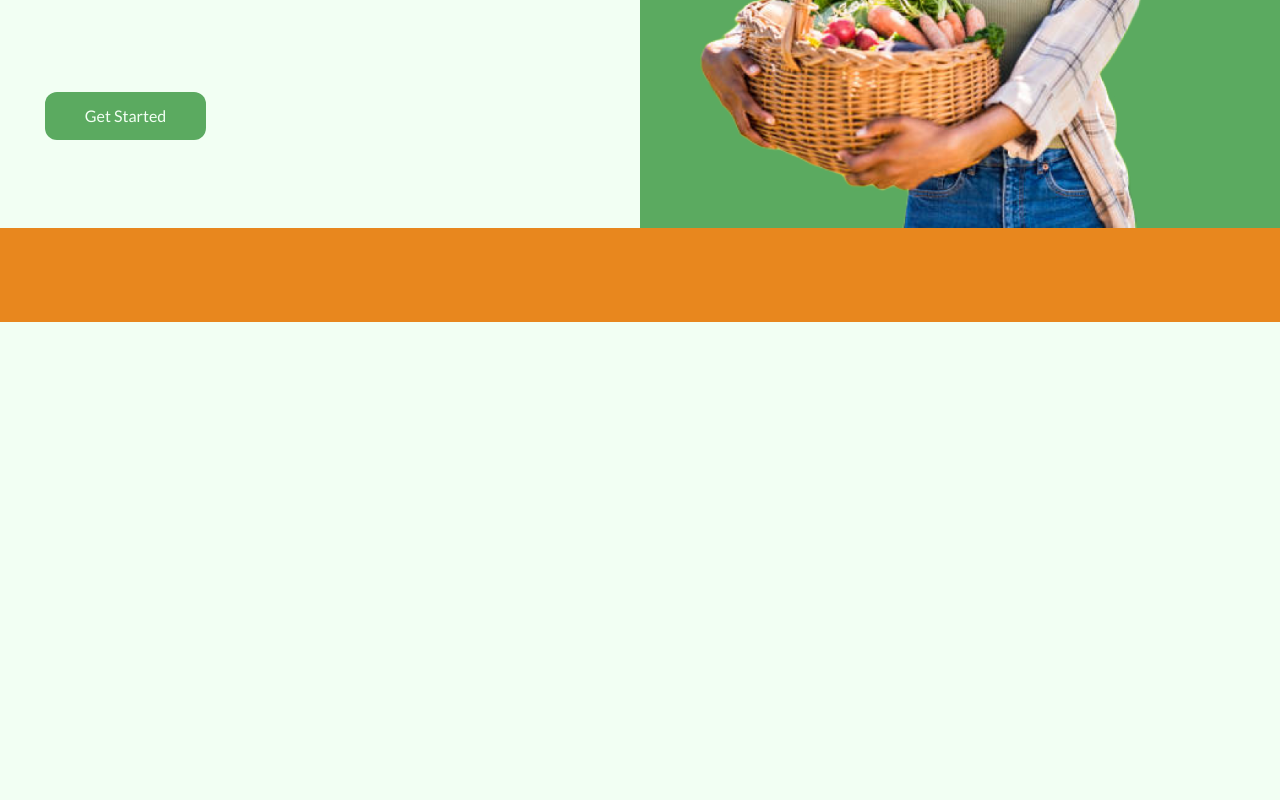
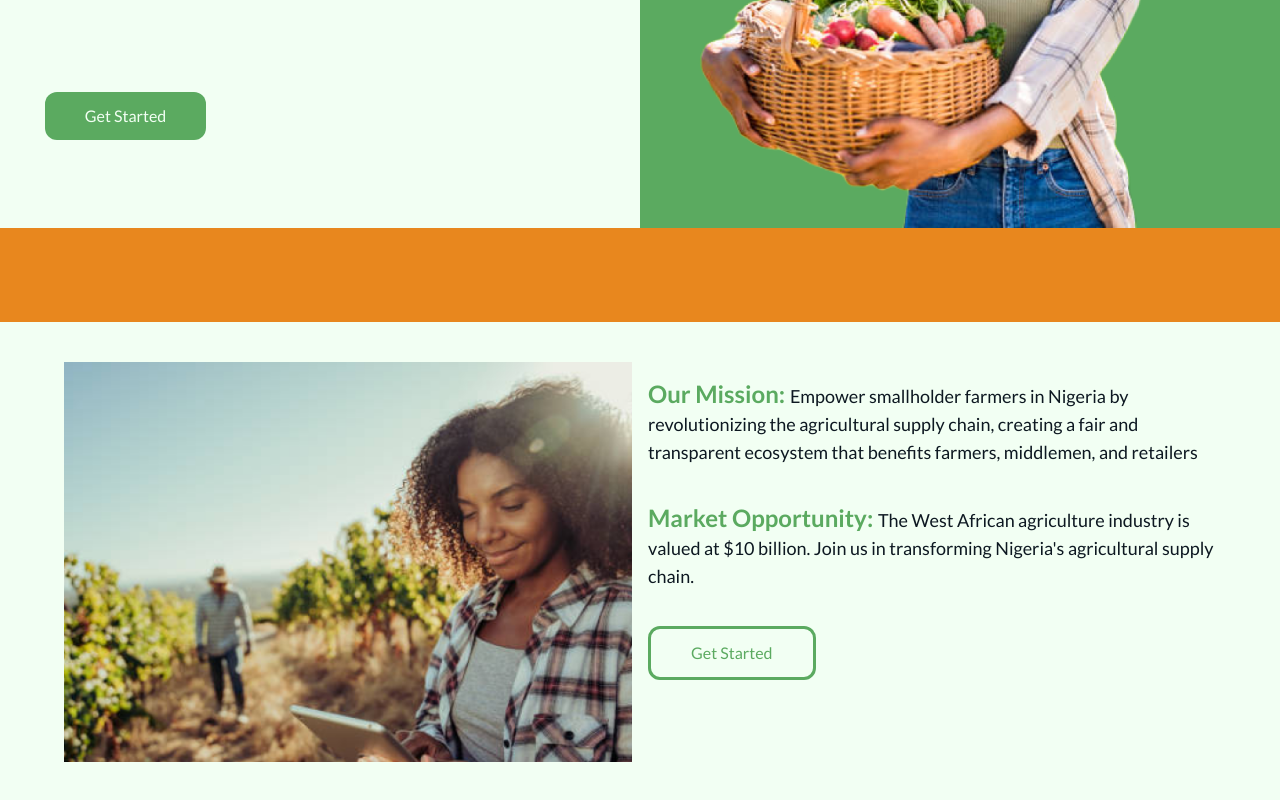
Before and after one commit to OneFarmTech/FE, a React (Vite) app: page / in a window 1280 px wide. Shown: the part 386-1186 px from the top of the page. Before the commit the page ends 800 px from the top, so only its background shows below. Built offline with nearby package versions, Linux system fonts and the light colour scheme.

Commit message:
Add cardone component

```diff
--- /dev/null
+++ b/src/components/CardOne.jsx
@@ -0,0 +1,12 @@
+const CardOne = (props) => {
+
+  const { heading, details } = props;
+
+  return (
+    <article>
+      <p className="inline-block text-lg"><span className="text-green-30 text-2xl font-bold">{heading} </span> {details}</p>
+    </article>
+  );
+};
+
+export default CardOne;
--- /dev/null
+++ b/src/components/HomeDetails.jsx
@@ -0,0 +1,19 @@
+import Button from "./Button";
+import CardOne from "./CardOne";
+
+const HomeDetails = () => (
+  <>
+    <section className="flex flex-col lg:flex-row gap-4 py-10 px-[5%] xl:min-h-[30rem]">
+      <div className="bg-backone flex-1 min-h-[20rem] bg-no-repeat bg-cover"></div>
+      <div className="flex-1 flex flex-col gap-9 items-start py-4">
+        <CardOne heading="Our Mission:" details="Empower smallholder farmers in Nigeria by revolutionizing the agricultural supply chain, creating a fair and transparent ecosystem that benefits farmers, middlemen, and retailers"/>
+
+        <CardOne heading="Market Opportunity:" details="The West African agriculture industry is valued at $10 billion. Join us in transforming Nigeria's agricultural supply chain." />
+
+        <Button clas="white" name="Get Started" />
+      </div>
+    </section>
+  </>
+);
+
+export default HomeDetails;
--- a/src/pages/Home.jsx
+++ b/src/pages/Home.jsx
@@ -1,10 +1,12 @@
 import Ads from "../components/Ads";
+import HomeDetails from "../components/HomeDetails";
 import HomeHeadline from "../components/HomeHeadline";
 
 const Home = () => (
   <>
     <HomeHeadline />
     <Ads />
+    <HomeDetails />
   </>
 );
 
--- a/tailwind.config.js
+++ b/tailwind.config.js
@@ -28,7 +28,8 @@ export default {
         lato: ['Lato', 'sans-serif'],
       },
       backgroundImage: {
-        'headline': "url('../images/bg1.png')"
+        'headline': "url('../images/bg1.png')",
+        'backone': "url('../images/bg2.png')",
       },
       keyframes: {
         slide: {
```
Also changed, not shown: src/assets/images/bg2.png (added).
